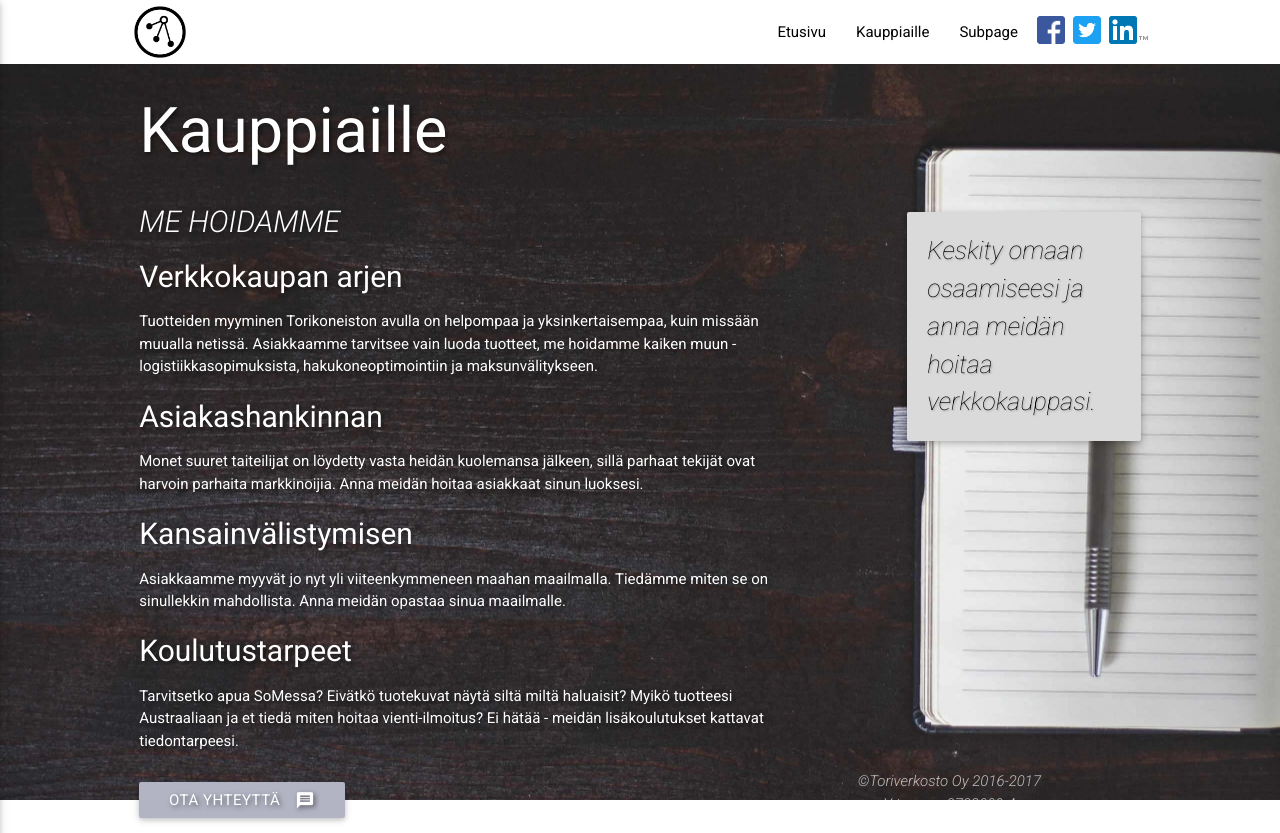
After one commit to Misacorp/toriverkosto-placeholder, a PHP site: page /subpage.html in a window 1280 px wide. The commit adds this page. Run offline with PHP 8.4, Linux system fonts and the light colour scheme.

Commit message:
Subpage layout

```diff
--- a/css/style.css
+++ b/css/style.css
@@ -1,9 +1,25 @@
-@import url('https://fonts.googleapis.com/css?family=Roboto:300i,400,700,900');
+@import url('https://fonts.googleapis.com/css?family=Roboto:100i,300i,400,700,900');
 
 body {
 	padding: 0;
 	margin: 0;
 	background-color: white;
+}
+
+h1 {
+  margin-bottom: 40px;
+}
+
+h2 {
+  text-transform: uppercase;
+  font-size: 2em;
+  font-weight: 300;
+  font-style: italic;
+  margin-top: 0;
+}
+
+h3 {
+  font-size: 2em;
 }
 
 .row {
@@ -34,8 +50,8 @@ body {
 	background-color: white !important;
 	opacity: 0.7;
 	-webkit-transition: opacity .3s;
-    -moz-transition: opacity .3s;
-    -o-transition: opacity .3s;
+  -moz-transition: opacity .3s;
+  -o-transition: opacity .3s;
 	transition: opacity .3s;
 
 }
@@ -53,22 +69,28 @@ body {
 }
 
 .content-wrapper {
-	background: url('../img/bg-01-flip.jpg') no-repeat top center;
+	background: url('../img/bg-01-flip.jpg') no-repeat center center fixed;
 	background-size: cover;
 	clear: both;
 	margin-left: auto;
 	margin-right: auto;
+
+  height: -webkit-calc(100vh - 64px);
+  height: expression(100vh - 64px);
+  height: -moz-calc(100vh - 64px);
+  height: -o-calc(100vh - 64px);
+  height: calc(100vh - 64px);
 }
 
 .content {
+  color: white;
+  text-shadow: 2px 2px 5px rgba(0,0,0,0.5);
 	width: 70%;
-	height: 90%;
 	margin-left: auto;
 	margin-right: auto;
 }
 
 .content-column {
-  color: white;
   height: -webkit-calc(100vh - 64px);
   height: expression(100vh - 64px);
   height: -moz-calc(100vh - 64px);
@@ -93,6 +115,16 @@ body {
 	text-decoration: underline;
 }
 
+.light {
+  font-weight: 100;
+  font-style: italic;
+}
+
+.no-shadow {
+  text-shadow: 0 0;
+  box-shadow: 0 0;
+}
+
 .landing-footer {
 	color: rgba(255,255,255,0.7);
 	font-weight: 300;
@@ -109,6 +141,14 @@ body {
 	line-height: 0;
 	margin-left: 30px;
 	margin-right: 30px;
+}
+
+.button-bottom {
+  margin-top: 30px;
+}
+
+.empty {
+  visibility: hidden;
 }
 
 #sidenav-overlay {
@@ -131,6 +171,8 @@ body {
     max-width: 100%;
     background: #000;
     margin: 5px;
+    background-color: black;
+    box-shadow: 2px 2px 5px rgba(0,0,0,0.5);
 }
 
 .youtube-player iframe {
@@ -187,24 +229,6 @@ body {
   .nav-wrapper {
     padding: 0;
   }
-
-  .content {
-    width: 100%;
-    height: 100vh;
-  }
-
-  .content-column {
-    height: auto;
-  }
-
-  .row .video-container {
-    padding: 0;
-  }
-
-  .youtube-player {
-    margin-right: 0 !important;
-    margin-left: 0 !important;
-  }
 }
 
 @media screen and (max-width: 1460px) and (min-width: 993px) {
--- /dev/null
+++ b/subpage.html
@@ -0,0 +1,107 @@
+<!DOCTYPE HTML>
+
+<html>
+
+<head>
+  <meta charset="utf-8">
+  <meta name="viewport" content="width=device-width, initial-scale=1.0">
+  <meta name="theme-color" content="#222222">
+  <meta name="msapplication-navbutton-color" content="#222222">
+  <meta name="apple-mobile-web-app-status-bar-style" content="#222222">
+
+  <title>Toriverkosto</title>
+
+  <link href="https://fonts.googleapis.com/icon?family=Material+Icons" rel="stylesheet">
+  <link rel="stylesheet" href="css/materialize.min.css">
+  <link rel="stylesheet" href="css/style.css">
+</head>
+
+<body>
+
+  <!--  TOP NAVIGATION    -->
+
+ <nav>
+    <div class="nav-wrapper">
+      <a href="index.html" class="brand-logo"><img src="img/logo/toriverkosto-logo-circle-black.png"></a>
+      <a href="#" data-activates="mobile-demo" class="button-collapse"><i class="material-icons black-text">menu</i></a>
+      <ul class="right hide-on-med-and-down">
+        <li><a href="index.html">Etusivu</a></li>
+        <li><a href="">Kauppiaille</a></li>
+        <li><a href="subpage.html">Subpage</a></li>
+        <li class="social"><a href="" class="social"><img src="img/logo/facebook-logo.png" alt="Facebook" class="social-image"></a></li>
+        <li class="social"><a href="" class="social"><img src="img/logo/twitter-logo.png" alt="Twitter" class="social-image"></a></li>
+        <li class="social"><a href="" class="social"><img src="img/logo/linkedin-logo.png" alt="LinkedIn" class="social-image"></a></li>
+      </ul>
+
+      <ul class="side-nav" id="mobile-demo">
+        <li><a href="index.html">Etusivu</a></li>
+        <li><a href="">Kauppiaille</a></li>
+        <li><a href="subpage.html">Subpage</a></li>
+        <li class="social">
+          <a href="" class="social"><img src="img/logo/facebook-logo.png" alt="Facebook" class="social-image"></a>
+          <a href="" class="social"><img src="img/logo/twitter-logo.png" alt="Twitter" class="social-image"></a>
+          <a href="" class="social"><img src="img/logo/linkedin-logo.png" alt="LinkedIn" class="social-image"></a></li>
+      </ul>
+    </div>
+ </nav>
+
+  <!--  CONTENT   -->
+
+ <main>
+
+  <!--  CONTENT   -->
+  <div class="content-wrapper">
+    <div class="row content">
+      <div class="col s12">
+        <h1>Kauppiaille</h1>
+      </div>
+    </div>
+
+    <div class="row content">
+      <div class="col m12 l8">
+        <h2>Me hoidamme</h2>
+
+        <h3>Verkkokaupan arjen</h3>
+        <p>Tuotteiden myyminen Torikoneiston avulla on helpompaa ja yksinkertaisempaa, kuin missään muualla netissä. Asiakkaamme tarvitsee vain luoda tuotteet, me hoidamme kaiken muun - logistiikkasopimuksista, hakukoneoptimointiin ja maksunvälitykseen.</p>
+
+        <h3>Asiakashankinnan</h3>
+        <p>Monet suuret taiteilijat on löydetty vasta heidän kuolemansa jälkeen, sillä parhaat tekijät ovat harvoin parhaita markkinoijia. Anna meidän hoitaa asiakkaat sinun luoksesi.</p>
+
+        <h3>Kansainvälistymisen</h3>
+        <p>Asiakkaamme myyvät jo nyt yli viiteenkymmeneen maahan maailmalla. Tiedämme miten se on sinullekkin mahdollista. Anna meidän opastaa sinua maailmalle.</p>
+
+        <h3>Koulutustarpeet</h3>
+        <p>Tarvitsetko apua SoMessa? Eivätkö tuotekuvat näytä siltä miltä haluaisit? Myikö tuotteesi Austraaliaan ja et tiedä miten hoitaa vienti-ilmoitus? Ei hätää - meidän lisäkoulutukset kattavat tiedontarpeesi.</p>
+
+
+        <p class="button-bottom"><a class="waves-effect waves-light btn lighten-2" style="background-color: #B2B4C3"><i class="material-icons right">message</i>Ota yhteyttä</a></p>
+      </div>
+
+      <div class="col s1 hide-on-med-and-down empty">.</div>
+
+      <div class="col m12 l3 hide-on-med-and-down">
+        <div class="card-panel" style="background-color: #DADADA">
+          <span class="flow-text black-text light" style="text-shadow: 1px 1px 2px rgba(0,0,0,0.3)">Keskity omaan osaamiseesi ja anna meidän hoitaa verkkokauppasi.
+          </span>
+        </div>
+      </div>
+    </div>
+
+  </div>
+
+
+ </main>
+
+ <footer class="landing-footer">
+  <p>©Toriverkosto Oy 2016-2017</p>
+  <p>Y-tunnus: 2732000-4</p>
+</footer>
+
+
+
+  <script src="js/jquery-1.12.4.min.js"></script>
+  <script src="js/materialize.min.js"></script>
+  <script src="js/script.js"></script>
+</body>
+
+</html>
```
Also changed, not shown: css/frontpage.css (added, +29 -0 lines), index.html (+8 -4 lines), img/bg-02.jpg (added), img/bg-03.jpg (added), img/bg-04.jpg (added).
